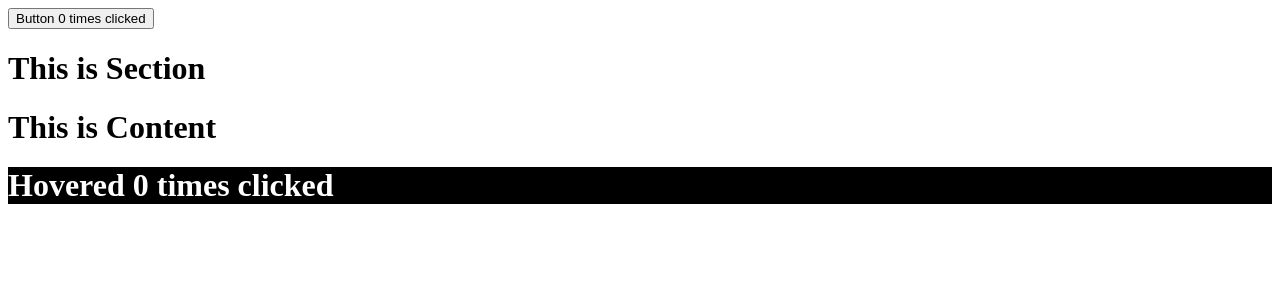
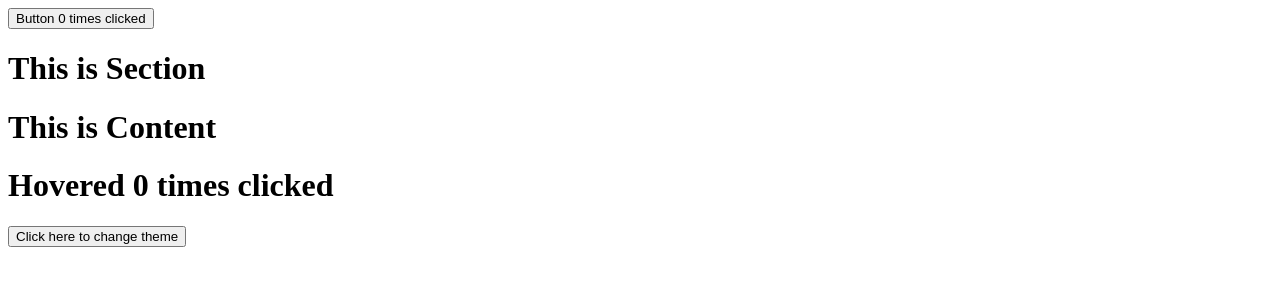
Before and after one commit to HasanMdKamrul/raectHigherOrderComponent, a React (Create React App) app: page / in a window 1280 px wide. Shown: the top 300 px of the page. Built offline with nearby package versions, Linux system fonts and the light colour scheme.

Commit message:
switch theme button added and a function passed as the value of provider

```diff
--- a/src/App.js
+++ b/src/App.js
@@ -6,9 +6,22 @@ import Section from './Components/Section';
 
 class App extends React.Component {
 
-  state = {
-    theme: 'dark',
-  };
+  state = {theme: 'light'};
+
+
+ switchTheme = ()=>{
+  return (
+    this.setState((prevState)=>{
+      if (prevState.theme === 'dark') {
+        return {theme: 'light'};
+      } else {
+        return {theme:'dark'};
+      }
+    })
+  )
+ };
+
+
 
   render() {
     const {theme} = this.state;
@@ -17,10 +30,10 @@ class App extends React.Component {
       <div className="app">
         <Intermediate>
           {(count,increment) =>{
-                return (<ClickCounter count={count} increment={increment}/>)
+                return (<ClickCounter count={count} increment={increment} />)
           }}
         </Intermediate>
-        <ThemeContext.Provider value={{theme}} >
+        <ThemeContext.Provider value={{theme, switchTheme:this.switchTheme}} >
           <Section  />
         </ThemeContext.Provider>
       </div>
--- a/src/Components/ClickHover.js
+++ b/src/Components/ClickHover.js
@@ -1,4 +1,4 @@
-export default function ClickHover({count,increment,theme}){
+export default function ClickHover({count,increment,theme,switchTheme}){
 
     const style = theme === 'dark' ? { backgroundColor: '#000000', color: '#ffffff'} : null;
     return (
@@ -6,6 +6,9 @@ export default function ClickHover({count,increment,theme}){
             <h1 onMouseOver={increment} style={style}>
                 Hovered {count} times clicked
             </h1>
+            <button type="button" onClick={switchTheme}>
+                Click here to change theme
+            </button>
         </div>
     )
 
--- a/src/Components/Content.js
+++ b/src/Components/Content.js
@@ -10,8 +10,8 @@ export default function Content(){
             <Intermediate>
                 {(count,increment) => (
                     <ThemeContext.Consumer>
-                        {({theme}) => (
-                            <ClickHover count={count} increment={increment} theme={theme}/>
+                        {({theme, switchTheme}) => (
+                            <ClickHover count={count} increment={increment} theme={theme} switchTheme={switchTheme}/>
                         )}
                     </ThemeContext.Consumer>
                 )}
```
Also changed, not shown: 1 other file (tests, documents, lock files or other folders).
